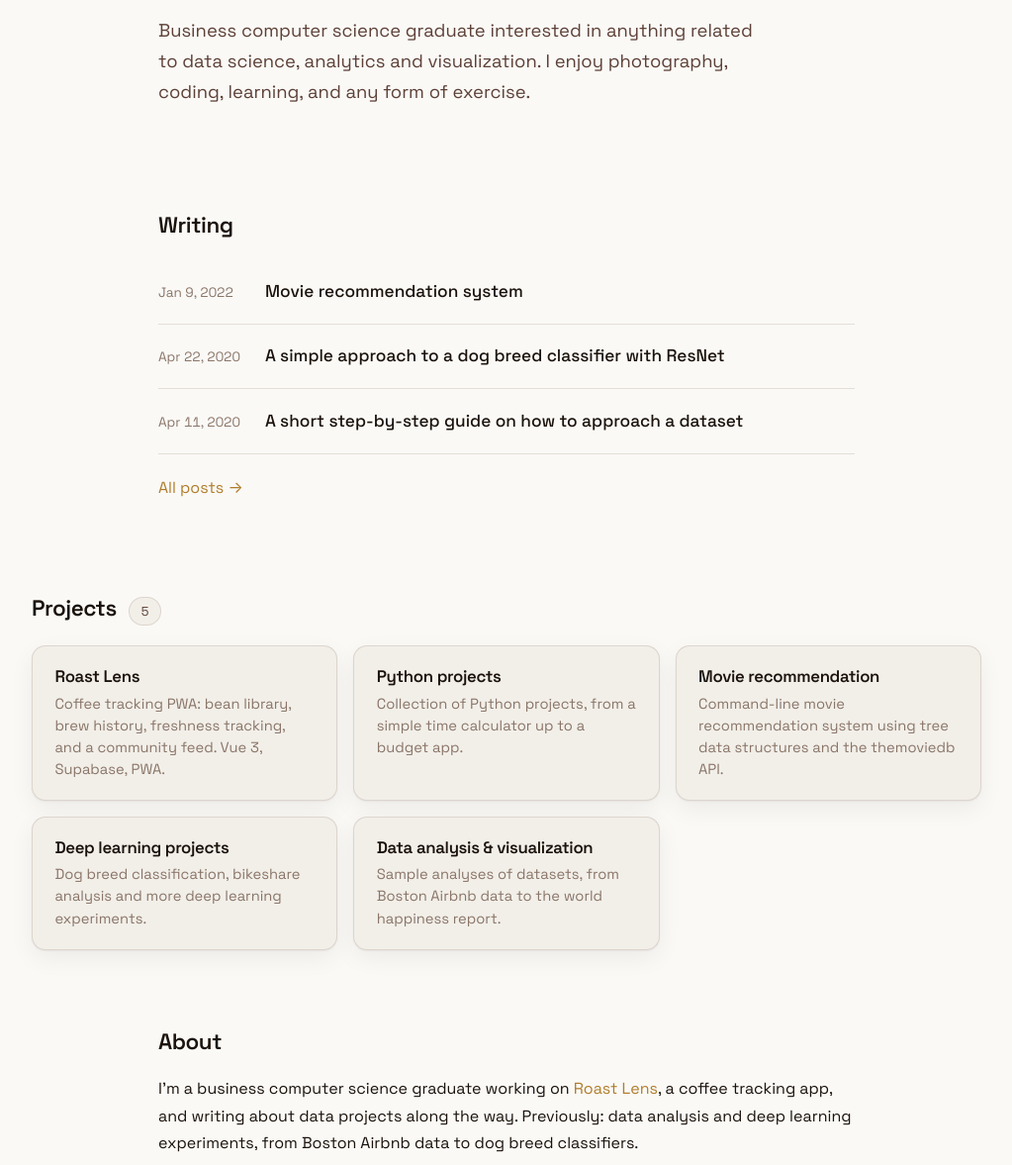
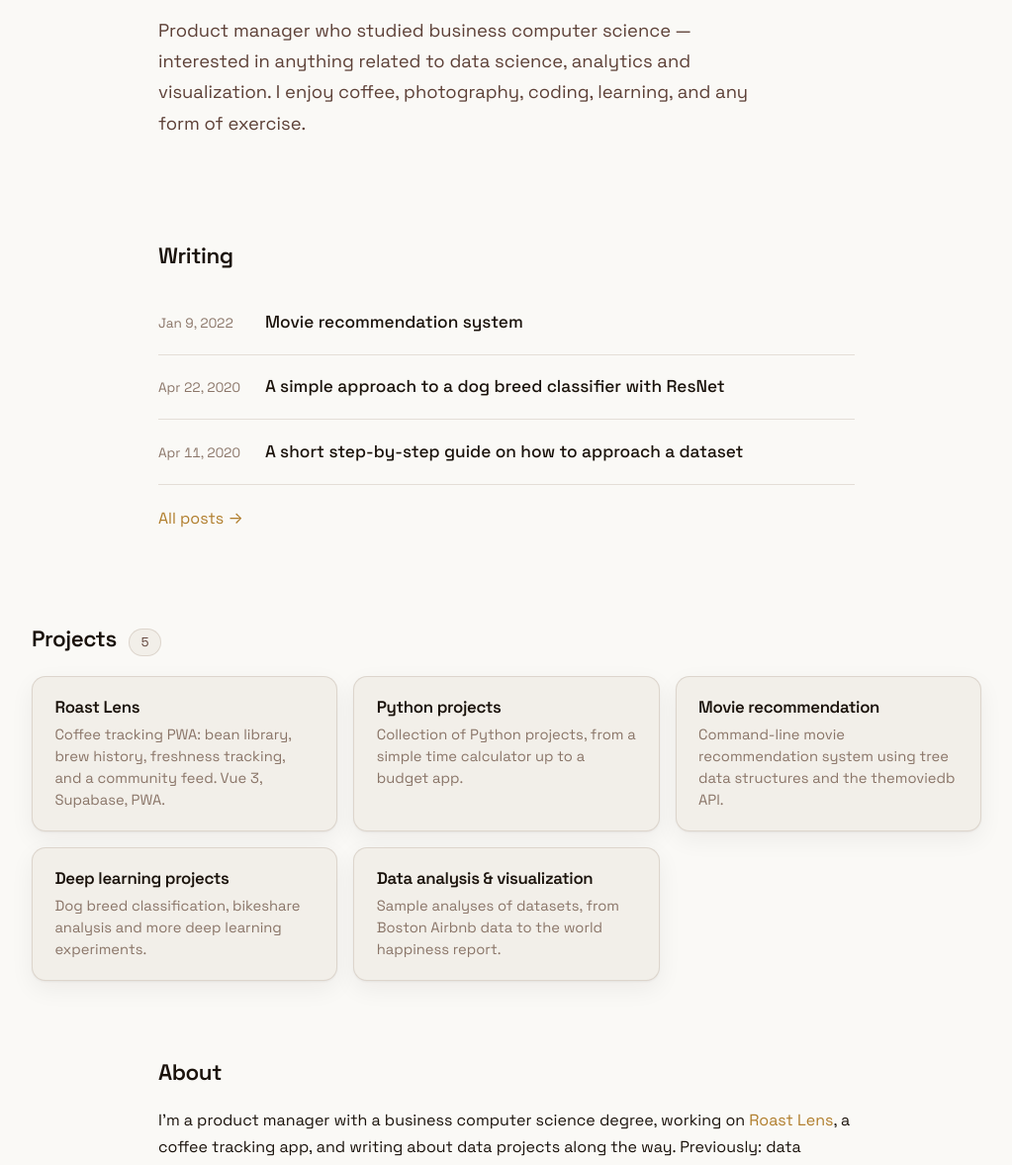
Before and after one commit to Lukas-Forst/portfolio_website, an Astro site: page / in a window 1280 px wide. Shown: the part 194-1371 px from the top of the page at 99% size, without its empty margins (128-1151 px from the left). Built offline with nearby package versions, Linux system fonts and the light colour scheme; Astro itself is replaced by a stand-in of ours.

Commit message:
fix(site): intro copy — product manager, business computer science, coffee
Hero subtitle and About blurb said 'business computer science graduate'.
Rewrite: lead with the role (product manager), keep the degree as the
foundation, and add coffee to the enjoyments — a fitting touch next to
a coffee tracking app.

```diff
--- a/src/pages/index.astro
+++ b/src/pages/index.astro
@@ -19,9 +19,9 @@ const fmt = new Intl.DateTimeFormat('en-US', {
   <section class="hero container">
     <h1>Hi, I'm Lukas.</h1>
     <p class="subtitle">
-      Business computer science graduate interested in anything related to data
-      science, analytics and visualization. I enjoy photography, coding,
-      learning, and any form of exercise.
+      Product manager who studied business computer science — interested in
+      anything related to data science, analytics and visualization. I enjoy
+      coffee, photography, coding, learning, and any form of exercise.
     </p>
   </section>
 
@@ -62,7 +62,7 @@ const fmt = new Intl.DateTimeFormat('en-US', {
       <h2>About</h2>
     </div>
     <p>
-      I'm a business computer science graduate working on{' '}
+      I'm a product manager with a business computer science degree, working on{' '}
       <a href="https://www.roast-lens.com" rel="noopener">Roast Lens</a>,
       a coffee tracking app, and writing about data projects along the way.
       Previously: data analysis and deep learning experiments, from Boston
```
